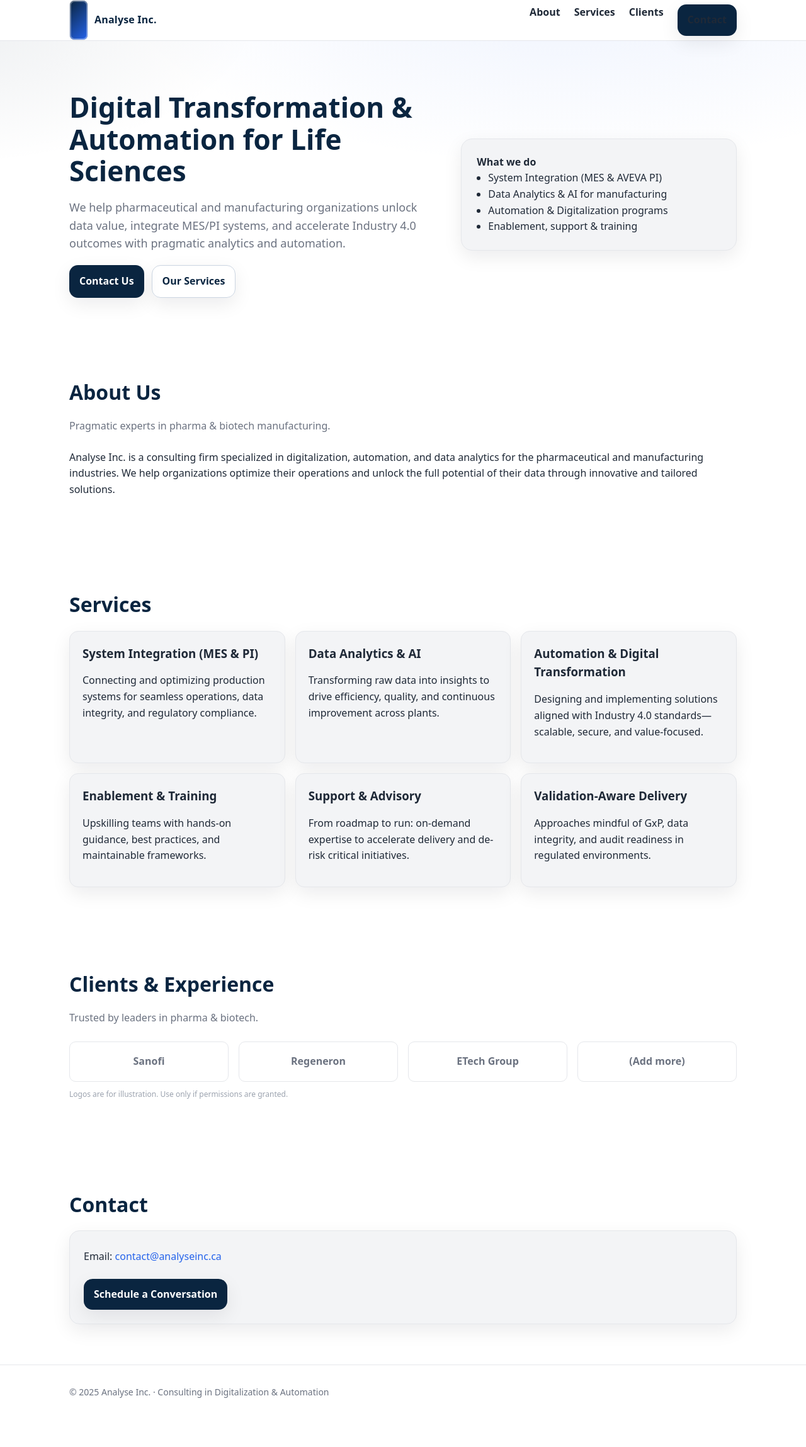
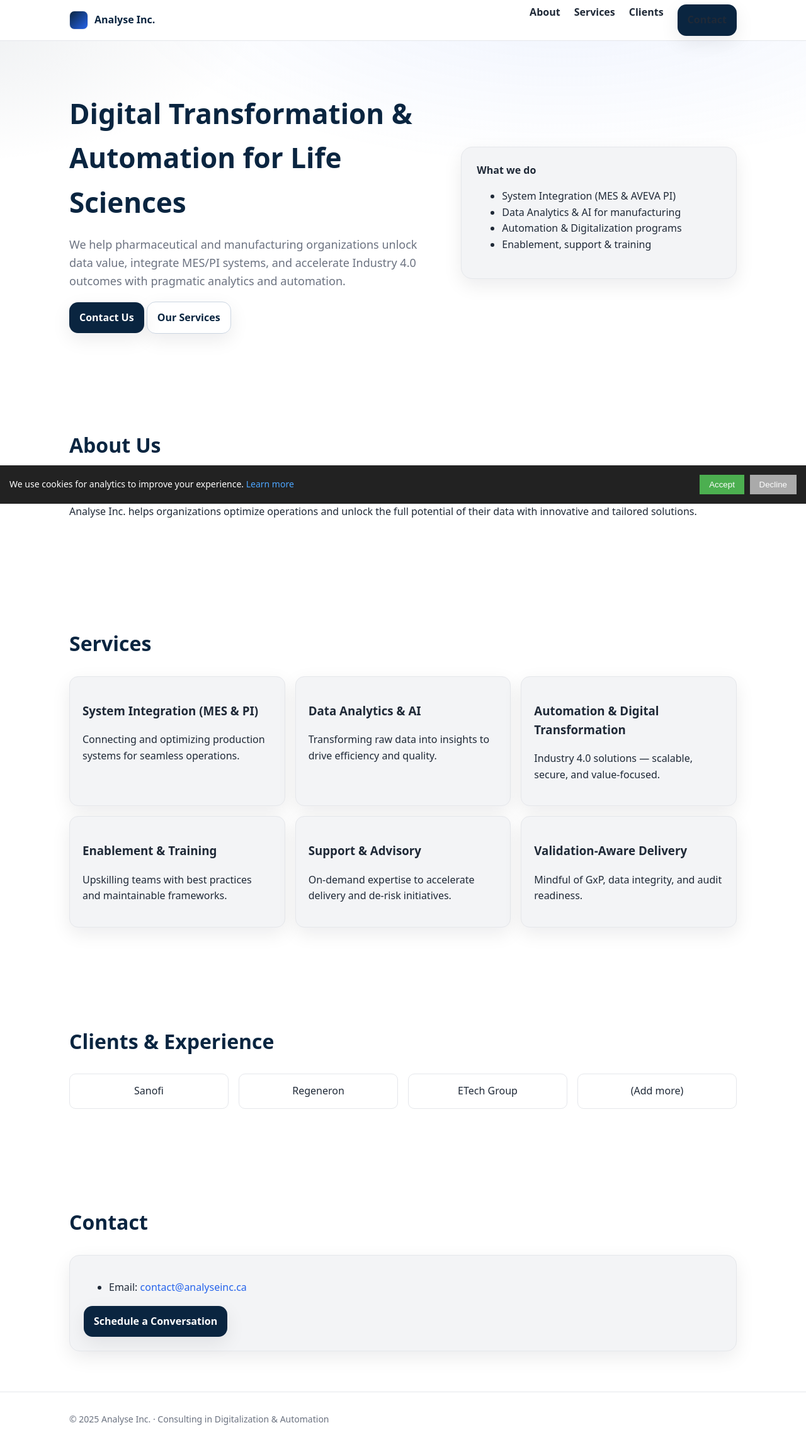
Before and after one commit to hallabsoufiane1/analyseinc, a plain HTML site: page index.html in a window 1280 px wide. Shown: the whole page at 63% size. Before the commit the page ends 2255 px from the top, so only its background shows below. Drawn offline with Linux system fonts and the light colour scheme.

Commit message:
Add files via upload

```diff
--- a/index.html
+++ b/index.html
@@ -12,91 +12,59 @@
   <meta property="og:type" content="website" />
   <meta property="og:url" content="https://www.analyseinc.ca/" />
   <style>
-    /* --- CSS: clean, responsive, single-file --- */
     :root {
       --bg: #ffffff;
-      --text: #1f2937;    /* slate-800 */
-      --muted: #6b7280;   /* gray-500 */
-      --brand: #0a2540;   /* deep blue */
-      --brand-2: #2563eb; /* accent */
-      --card: #f3f4f6;    /* gray-100 */
-      --ring: rgba(37, 99, 235, 0.35);
+      --text: #1f2937;
+      --muted: #6b7280;
+      --brand: #0a2540;
+      --brand-2: #2563eb;
+      --card: #f3f4f6;
       --radius: 14px;
       --shadow: 0 10px 30px rgba(2, 6, 23, .08);
     }
     * { box-sizing: border-box; }
     html { scroll-behavior: smooth; }
-    body { margin: 0; font-family: system-ui, -apple-system, Segoe UI, Roboto, Helvetica, Arial, "Apple Color Emoji", "Segoe UI Emoji"; color: var(--text); background: var(--bg); line-height: 1.6; }
+    body { margin: 0; font-family: system-ui, -apple-system, Segoe UI, Roboto, Helvetica, Arial; color: var(--text); background: var(--bg); line-height: 1.6; }
     a { color: var(--brand-2); text-decoration: none; }
     a:hover { text-decoration: underline; }
     .container { max-width: 1100px; margin: 0 auto; padding: 0 20px; }
-    /* --- Nav --- */
     header.site-nav { position: sticky; top: 0; z-index: 50; background: rgba(255,255,255,.85); backdrop-filter: blur(8px); border-bottom: 1px solid #e5e7eb; }
     .nav-inner { display: flex; align-items: center; justify-content: space-between; height: 64px; }
-    .brand { display: flex; align-items: center; gap: 10px; font-weight: 700; letter-spacing: .2px; color: var(--brand); }
-    .brand .logo { width: 28px; height: 28px; border-radius: 8px; background: linear-gradient(135deg, var(--brand), var(--brand-2)); box-shadow: inset 0 0 0 2px rgba(255,255,255,.35); }
+    .brand { display: flex; align-items: center; gap: 10px; font-weight: 700; color: var(--brand); }
+    .brand .logo { width: 28px; height: 28px; border-radius: 8px; background: linear-gradient(135deg, var(--brand), var(--brand-2)); }
     .nav-links { display: flex; gap: 22px; }
     .nav-links a { color: var(--text); font-weight: 600; }
-    .nav-cta { display: none; }
-    @media (min-width: 880px) {
-      .nav-cta { display: inline-flex; }
-    }
-    .button { display: inline-flex; align-items: center; gap: 8px; padding: 12px 16px; background: var(--brand); color: #fff; border-radius: var(--radius); box-shadow: var(--shadow); font-weight: 700; border: 0; cursor: pointer; }
+    .button { display: inline-flex; align-items: center; padding: 12px 16px; background: var(--brand); color: #fff; border-radius: var(--radius); box-shadow: var(--shadow); font-weight: 700; border: 0; cursor: pointer; }
     .button:hover { filter: brightness(1.05); }
-    /* --- Hero --- */
-    .hero { padding: 80px 0 60px; background: radial-gradient(1200px 500px at 70% -100px, rgba(37,99,235,.08), transparent 60%),
-             radial-gradient(900px 400px at -10% -40px, rgba(10,37,64,.08), transparent 60%); }
+    .hero { padding: 80px 0 60px; background: radial-gradient(1200px 500px at 70% -100px, rgba(37,99,235,.08), transparent 60%), radial-gradient(900px 400px at -10% -40px, rgba(10,37,64,.08), transparent 60%); }
     .hero-grid { display: grid; gap: 30px; align-items: center; }
     @media (min-width: 880px) { .hero-grid { grid-template-columns: 1.15fr 0.85fr; } }
-    .hero h1 { margin: 0 0 12px; font-size: clamp(30px, 4vw, 44px); color: var(--brand); line-height: 1.15; }
+    .hero h1 { margin: 0 0 12px; font-size: clamp(30px, 4vw, 44px); color: var(--brand); }
     .hero p.lead { font-size: 18px; color: var(--muted); max-width: 64ch; }
     .hero-card { background: var(--card); border-radius: 18px; padding: 24px; box-shadow: var(--shadow); border: 1px solid #e5e7eb; }
-    .hero-card ul { margin: 0; padding: 0 0 0 18px; }
-    .hero-cta { display: flex; gap: 12px; margin-top: 20px; flex-wrap: wrap; }
-    /* --- Sections --- */
     section { padding: 64px 0; }
-    h2.section-title { font-size: clamp(24px, 3vw, 32px); margin: 0 0 16px; color: var(--brand); }
-    p.section-kicker { margin: 0 0 24px; color: var(--muted); }
-    /* --- Services --- */
+    h2.section-title { font-size: clamp(24px, 3vw, 32px); color: var(--brand); }
+    p.section-kicker { color: var(--muted); }
     .grid { display: grid; gap: 16px; }
     @media (min-width: 720px) { .grid.cols-3 { grid-template-columns: repeat(3, 1fr); } }
     .card { background: var(--card); border-radius: var(--radius); padding: 20px; border: 1px solid #e5e7eb; box-shadow: var(--shadow); }
-    .card h3 { margin-top: 0; margin-bottom: 10px; }
-    /* --- Clients --- */
     .logo-row { display: grid; grid-template-columns: repeat(2, 1fr); gap: 16px; align-items: center; }
     @media (min-width: 600px) { .logo-row { grid-template-columns: repeat(4, 1fr); } }
-    .logo { background: white; border-radius: 10px; padding: 14px; border: 1px solid #e5e7eb; text-align: center; color: var(--muted); min-height: 64px; display: grid; place-items: center; font-weight: 700; }
-    /* --- Contact --- */
-    .contact-card { display: grid; gap: 16px; background: var(--card); border-radius: 16px; padding: 22px; border: 1px solid #e5e7eb; box-shadow: var(--shadow); }
-    .contact-list { list-style: none; margin: 0; padding: 0; }
-    .contact-list li { margin: 6px 0; }
-    /* --- Footer --- */
-    footer { padding: 32px 0; border-top: 1px solid #e5e7eb; color: var(--muted); font-size: 14px; }
-    .tiny { font-size: 12px; color: #9ca3af; }
+    .logo { background: white; border-radius: 10px; padding: 14px; border: 1px solid #e5e7eb; text-align: center; }
+    .contact-card { background: var(--card); border-radius: 16px; padding: 22px; border: 1px solid #e5e7eb; box-shadow: var(--shadow); }
+    footer { padding: 32px 0; border-top: 1px solid #e5e7eb; color: #6b7280; font-size: 14px; }
   </style>
-  <!-- Google tag (gtag.js) -->
-  <script async src="https://www.googletagmanager.com/gtag/js?id=G-GWJC4RP77M"></script>
-  <script>
-    window.dataLayer = window.dataLayer || [];
-    function gtag(){dataLayer.push(arguments);}
-    gtag('js', new Date());
-
-    gtag('config', 'G-GWJC4RP77M');
-  </script>
 </head>
 <body>
   <!-- NAV -->
   <header class="site-nav">
     <div class="container nav-inner">
-      <a class="brand" href="#top" aria-label="Analyse Inc. home">
-        <div class="logo" aria-hidden="true"></div>
-        <span>Analyse Inc.</span>
-      </a>
-      <nav class="nav-links" aria-label="Primary">
+      <a class="brand" href="#top"><div class="logo"></div><span>Analyse Inc.</span></a>
+      <nav class="nav-links">
         <a href="#about">About</a>
         <a href="#services">Services</a>
         <a href="#clients">Clients</a>
-        <a href="#contact" class="nav-cta button">Contact</a>
+        <a href="#contact" class="button">Contact</a>
       </nav>
     </div>
   </header>
@@ -112,7 +80,7 @@
           <a class="button" href="#services" style="background:transparent;border:1px solid #cbd5e1;color:var(--brand)">Our Services</a>
         </div>
       </div>
-      <aside class="hero-card" aria-label="Key capabilities">
+      <aside class="hero-card">
         <strong>What we do</strong>
         <ul>
           <li>System Integration (MES & AVEVA PI)</li>
@@ -129,7 +97,7 @@
     <div class="container">
       <h2 class="section-title">About Us</h2>
       <p class="section-kicker">Pragmatic experts in pharma & biotech manufacturing.</p>
-      <p>Analyse Inc. is a consulting firm specialized in digitalization, automation, and data analytics for the pharmaceutical and manufacturing industries. We help organizations optimize their operations and unlock the full potential of their data through innovative and tailored solutions.</p>
+      <p>Analyse Inc. helps organizations optimize operations and unlock the full potential of their data with innovative and tailored solutions.</p>
     </div>
   </section>
 
@@ -138,30 +106,12 @@
     <div class="container">
       <h2 class="section-title">Services</h2>
       <div class="grid cols-3">
-        <div class="card">
-          <h3>System Integration (MES & PI)</h3>
-          <p>Connecting and optimizing production systems for seamless operations, data integrity, and regulatory compliance.</p>
-        </div>
-        <div class="card">
-          <h3>Data Analytics & AI</h3>
-          <p>Transforming raw data into insights to drive efficiency, quality, and continuous improvement across plants.</p>
-        </div>
-        <div class="card">
-          <h3>Automation & Digital Transformation</h3>
-          <p>Designing and implementing solutions aligned with Industry 4.0 standards—scalable, secure, and value-focused.</p>
-        </div>
-        <div class="card">
-          <h3>Enablement & Training</h3>
-          <p>Upskilling teams with hands-on guidance, best practices, and maintainable frameworks.</p>
-        </div>
-        <div class="card">
-          <h3>Support & Advisory</h3>
-          <p>From roadmap to run: on-demand expertise to accelerate delivery and de-risk critical initiatives.</p>
-        </div>
-        <div class="card">
-          <h3>Validation-Aware Delivery</h3>
-          <p>Approaches mindful of GxP, data integrity, and audit readiness in regulated environments.</p>
-        </div>
+        <div class="card"><h3>System Integration (MES & PI)</h3><p>Connecting and optimizing production systems for seamless operations.</p></div>
+        <div class="card"><h3>Data Analytics & AI</h3><p>Transforming raw data into insights to drive efficiency and quality.</p></div>
+        <div class="card"><h3>Automation & Digital Transformation</h3><p>Industry 4.0 solutions — scalable, secure, and value-focused.</p></div>
+        <div class="card"><h3>Enablement & Training</h3><p>Upskilling teams with best practices and maintainable frameworks.</p></div>
+        <div class="card"><h3>Support & Advisory</h3><p>On-demand expertise to accelerate delivery and de-risk initiatives.</p></div>
+        <div class="card"><h3>Validation-Aware Delivery</h3><p>Mindful of GxP, data integrity, and audit readiness.</p></div>
       </div>
     </div>
   </section>
@@ -170,14 +120,12 @@
   <section id="clients">
     <div class="container">
       <h2 class="section-title">Clients & Experience</h2>
-      <p class="section-kicker">Trusted by leaders in pharma & biotech.</p>
-      <div class="logo-row" aria-label="Selected clients">
+      <div class="logo-row">
         <div class="logo">Sanofi</div>
         <div class="logo">Regeneron</div>
         <div class="logo">ETech Group</div>
         <div class="logo">(Add more)</div>
       </div>
-      <p class="tiny" style="margin-top:10px">Logos are for illustration. Use only if permissions are granted.</p>
     </div>
   </section>
 
@@ -186,36 +134,63 @@
     <div class="container">
       <h2 class="section-title">Contact</h2>
       <div class="contact-card">
-        <ul class="contact-list">
+        <ul>
           <li>Email: <a href="mailto:contact@analyseinc.ca">contact@analyseinc.ca</a></li>
         </ul>
-        <div>
-          <a class="button" href="mailto:contact@analyseinc.ca">Schedule a Conversation</a>
-        </div>
+        <a class="button" href="mailto:contact@analyseinc.ca">Schedule a Conversation</a>
       </div>
     </div>
   </section>
 
   <footer>
-    <div class="container">
-      <div>© 2025 Analyse Inc. · Consulting in Digitalization & Automation</div>
-    </div>
+    <div class="container">© 2025 Analyse Inc. · Consulting in Digitalization & Automation</div>
   </footer>
 
-  <!-- JSON-LD (optional) -->
-  <script type="application/ld+json">
-  {
-    "@context": "https://schema.org",
-    "@type": "Organization",
-    "name": "Analyse Inc.",
-    "url": "https://www.analyseinc.ca/",
-    "sameAs": ["https://www.linkedin.com/in/soufianehallab"],
-    "description": "Digital Transformation & Automation for Life Sciences",
-    "contactPoint": [{
-      "@type": "ContactPoint",
-      "contactType": "sales",
-      "email": "contact@analyseinc.ca"
-    }]
+  <!-- ✅ Cookie Banner -->
+  <div id="cookie-banner" style="position: fixed; bottom: 0; left: 0; right: 0; background: #222; color: #fff; padding: 15px; font-size: 14px; display: flex; justify-content: space-between; align-items: center; z-index: 9999;">
+    <span>We use cookies for analytics to improve your experience. <a href="/privacy-policy" style="color:#4da6ff;">Learn more</a></span>
+    <div>
+      <button onclick="acceptCookies()" style="margin-left:10px;padding:8px 15px;background:#4CAF50;color:white;border:none;">Accept</button>
+      <button onclick="declineCookies()" style="margin-left:5px;padding:8px 15px;background:#aaa;color:white;border:none;">Decline</button>
+    </div>
+  </div>
+
+  <!-- ✅ Consent Script with GA -->
+  <script>
+  function loadGoogleAnalytics() {
+    var gaScript = document.createElement('script');
+    gaScript.async = true;
+    gaScript.src = "https://www.googletagmanager.com/gtag/js?id=G-GWJC4RP77M";
+    document.head.appendChild(gaScript);
+
+    gaScript.onload = function() {
+      window.dataLayer = window.dataLayer || [];
+      function gtag(){dataLayer.push(arguments);}
+      window.gtag = gtag;
+      gtag('js', new Date());
+      gtag('config', 'G-GWJC4RP77M');
+    };
+  }
+
+  function acceptCookies() {
+    localStorage.setItem("cookiesAccepted", "true");
+    document.getElementById("cookie-banner").style.display = "none";
+    loadGoogleAnalytics();
+  }
+
+  function declineCookies() {
+    localStorage.setItem("cookiesAccepted", "false");
+    document.getElementById("cookie-banner").style.display = "none";
+  }
+
+  window.onload = function() {
+    const consent = localStorage.getItem("cookiesAccepted");
+    if (consent !== null) {
+      document.getElementById("cookie-banner").style.display = "none";
+      if (consent === "true") {
+        loadGoogleAnalytics();
+      }
+    }
   }
   </script>
 </body>
```
Also changed, not shown: privacy-policy.html (added, +78 -0 lines).
